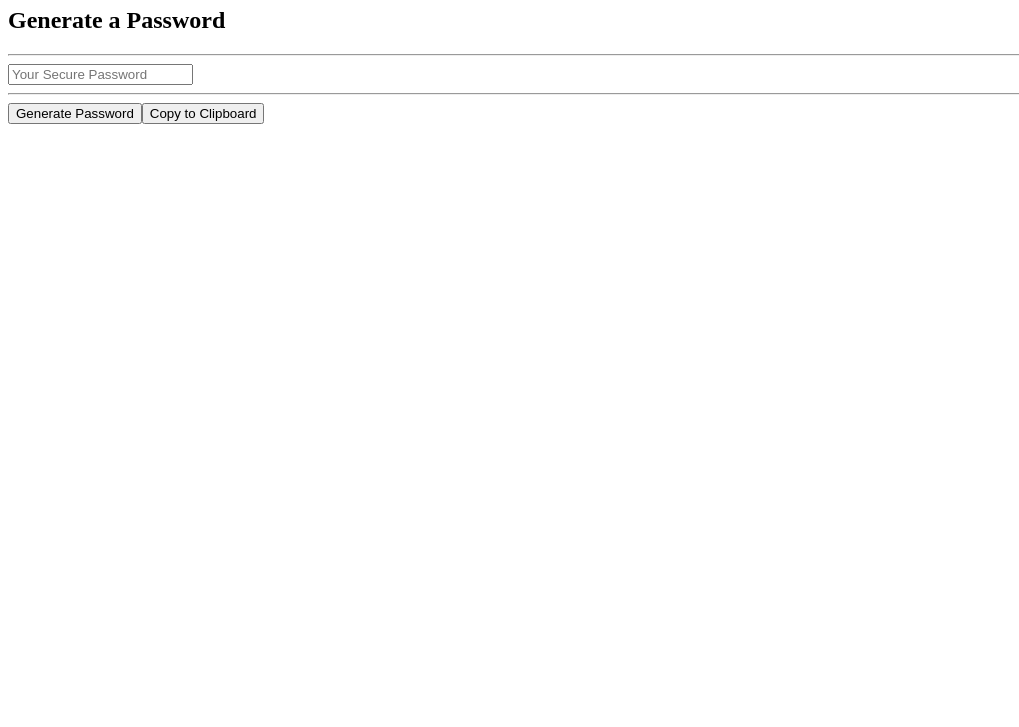
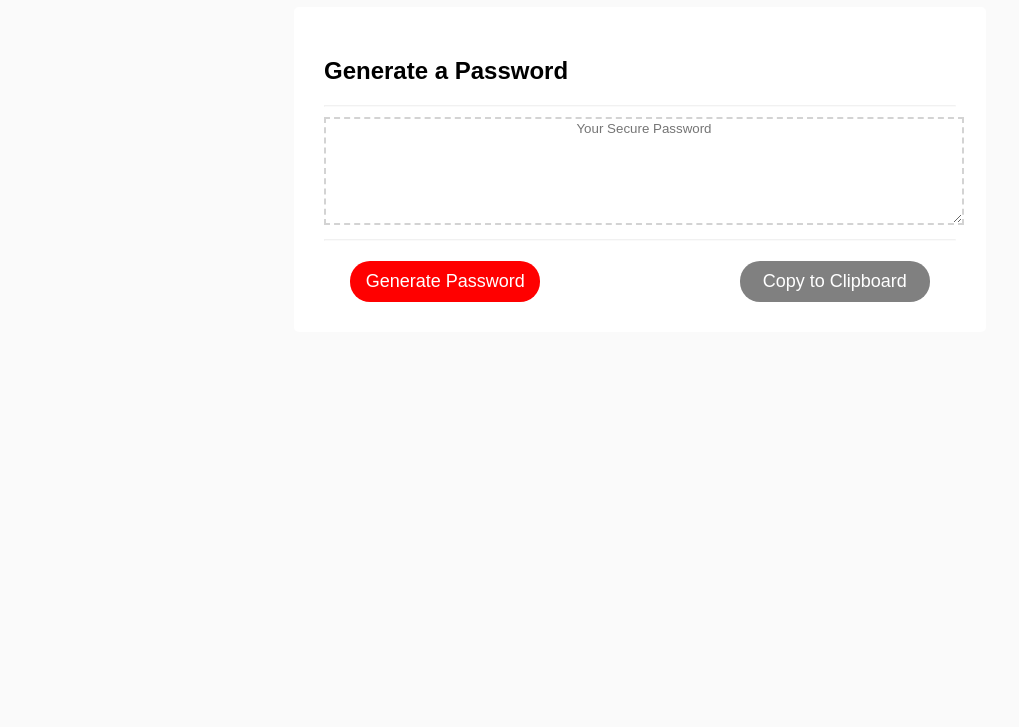
Before and after one commit to aritse/password-generator, a plain HTML site: page index.html in a window 1280 px wide. Shown: the part 73-800 px from the top of the page, without its empty margins (0-1019 px from the left). Drawn offline with Linux system fonts and the light colour scheme.

Commit message:
styled the page

```diff
--- a/index.html
+++ b/index.html
@@ -6,6 +6,72 @@
     <meta name="viewport" content="width=device-width, initial-scale=1.0">
     <meta http-equiv="X-UA-Compatible" content="ie=edge">
     <title>Password Generator</title>
+    <style>
+        * {
+            text-align: center;
+            font-family: sans-serif;
+        }
+
+        body {
+            background-color: #d3d3d31a;
+        }
+
+        div {
+            background-color: white;
+            margin: auto;
+            display: block;
+            width: 50%;
+            border-radius: 5px;
+            padding: 30px;
+        }
+
+        h2 {
+            text-align: left;
+        }
+
+        hr {
+            border-color: #d3d3d31a;
+            margin: auto;
+        }
+
+        textarea {
+            border: 2px dashed #d3d3d3;
+            margin: auto;
+            margin-top: 10px;
+            margin-bottom: 10px;
+            width: 100%;
+            height: 100px;
+        }
+
+        textarea+hr {
+            margin-bottom: 20px;
+        }
+
+        button {
+            border-radius: 20px;
+            width: 30%;
+            font-size: large;
+            padding: 10px;
+            border: none;
+            color: white;
+            background-color: red;
+        }
+
+        button:disabled,
+        button[disabled] {
+            background-color: grey;
+        }
+
+        #generate {
+            position: relative;
+            left: -100px;
+        }
+
+        #copy {
+            position: relative;
+            right: -100px;
+        }
+    </style>
 </head>
 
 <body>
--- a/password generator.js
+++ b/password generator.js
@@ -4,28 +4,29 @@ function updateHtml() {
   const h1 = document.createElement("h1");
   h1.setAttribute("id", "h1");
   h1.textContent = "Password Generator";
+  document.body.appendChild(h1);
   const div = document.createElement("div");
   div.setAttribute("id", "div");
   const h2 = document.createElement("h2");
   h2.setAttribute("id", "h2");
   h2.textContent = "Generate a Password";
-  div.append(h2);
+  div.appendChild(h2);
   const hr = document.createElement("hr");
-  div.append(hr);
-  const input = document.createElement("input");
-  input.setAttribute("id", "input");
-  input.setAttribute("placeholder", "Your Secure Password");
-  div.append(input);
+  div.appendChild(hr);
+  const textarea = document.createElement("textarea");
+  textarea.setAttribute("id", "textarea");
+  textarea.setAttribute("placeholder", "Your Secure Password");
+  div.appendChild(textarea);
   const hr2 = document.createElement("hr");
-  div.append(hr2);
+  div.appendChild(hr2);
   const button = document.createElement("button");
-  button.setAttribute("class", "button");
+  button.setAttribute("id", "generate");
   button.textContent = "Generate Password";
-  div.append(button);
+  div.appendChild(button);
   const button2 = document.createElement("button");
-  button2.setAttribute("class", "button");
+  button2.disabled = true;
+  button2.setAttribute("id", "copy");
   button2.textContent = "Copy to Clipboard";
-  div.append(button2);
-  document.body.append(h1);
-  document.body.append(div);
+  div.appendChild(button2);
+  document.body.appendChild(div);
 }
```
